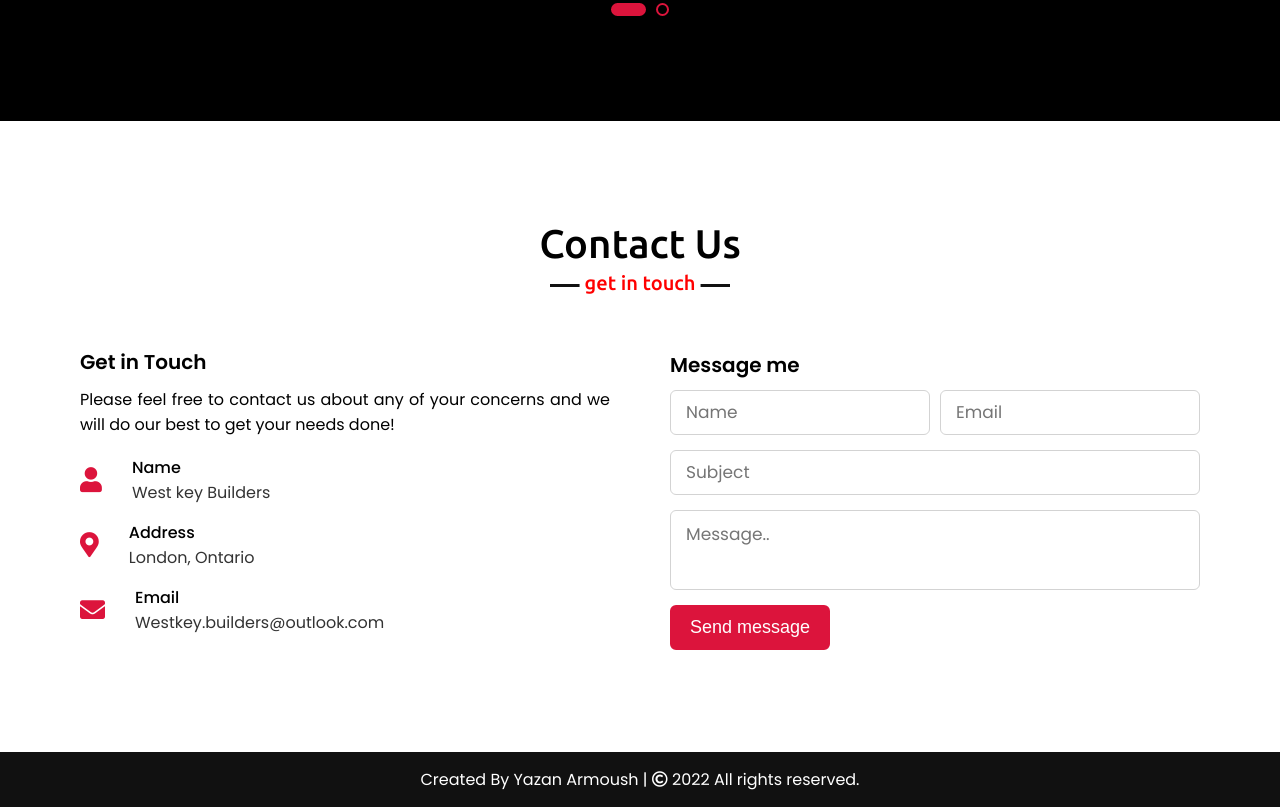
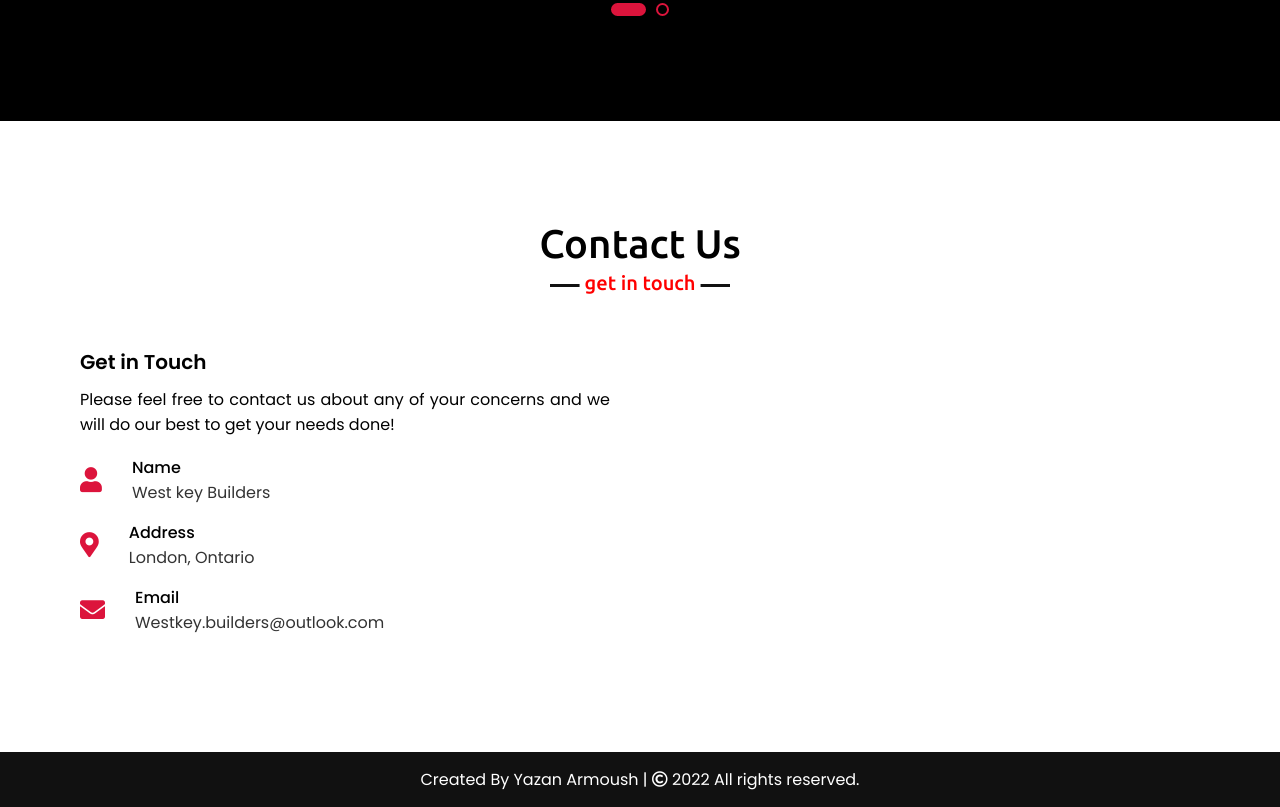
Before and after one commit to Yazoon66/Construction-Website, a plain HTML site: page index.html in a window 1280 px wide. Shown: the part 3039-3846 px from the top of the page. Drawn offline with nearby package versions, Linux system fonts and the light colour scheme.

Commit message:
last update

```diff
--- a/index.html
+++ b/index.html
@@ -219,30 +219,7 @@
                         </div>
                     </div>
                 </div>
-                <div class="column right">
-                    <div class="text">Message me</div>
-                    <form action="#">
-                        <div class="fields">
-                            <div class="field name">
-                                <input type="text" placeholder="Name" required>
-                            </div>
-                            <div class="field email">
-                                <input type="email" placeholder="Email" required>
-                            </div>
-                        </div>
-                        <div class="field">
-                            <input type="text" placeholder="Subject" required>
-                        </div>
-                        <div class="field textarea">
-                            <textarea cols="30" rows="10" placeholder="Message.." required></textarea>
-                        </div>
-                        <div class="button-area">
-                            <button type="submit">Send message</button>
-                        </div>
-                    </form>
-                </div>
-            </div>
-        </div>
+
     </section>
 
     <!-- footer section start -->
```
